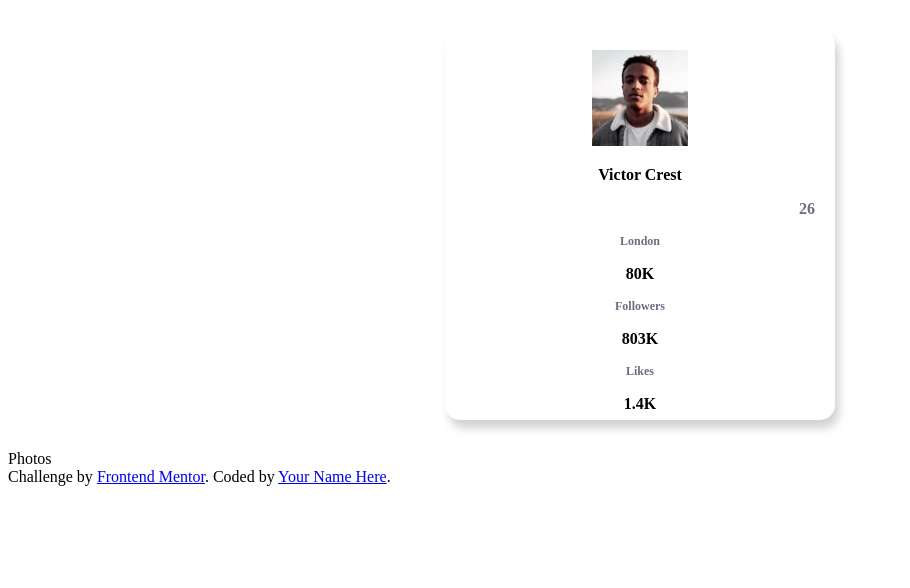
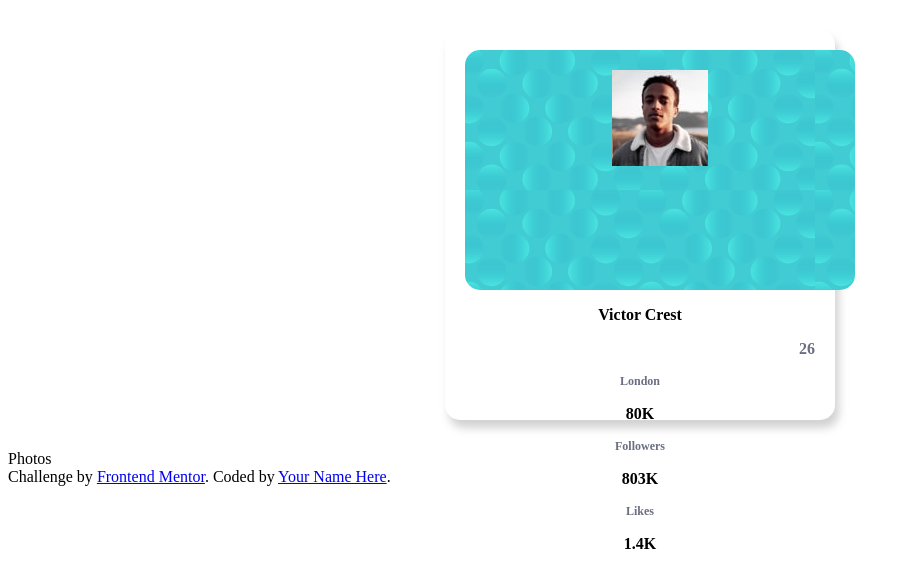
Before and after one commit to alitsaa/frontend-challenges, a plain HTML site: page profile-card/index.html in a window 1280 px wide. Shown: the whole page, without its empty margins (0-910 px from the left). Drawn offline with Linux system fonts and the light colour scheme.

Commit message:
figure out bg image

```diff
--- a/profile-card/index.html
+++ b/profile-card/index.html
@@ -13,7 +13,9 @@
 </head>
 <body>
   <div class="box-1">
+  <div class="box-2">
   <img class="profile-pic" src="./images/image-victor.jpg">
+  </div>
   <h3 class="num"> Victor Crest </h3>
   <h3 class="age">26</h3>
   <h3 class="sub-title">London</h3>
--- a/profile-card/styles.css
+++ b/profile-card/styles.css
@@ -15,7 +15,7 @@
 .box-1 {
     height:350px;
     width:350px;
-    background-image: url(bg-pattern-card.svg) ;
+    background-color: white;
     border-radius:15px;
     padding: 20px;
     margin:30px;
@@ -24,3 +24,14 @@
     margin-right:auto;
     box-shadow: 4.0px 8.0px 8.0px hsla(0, 0%, 54%, 0.38);
 }
+
+.box-2 {
+    height:200px;
+    width:350px;
+    background-image: url(./images/bg-pattern-card.svg);
+    border-radius:15px;
+    padding:20px;
+    margin-top: auto;
+    margin-left:auto;
+    margin-right: auto;
+}
```
